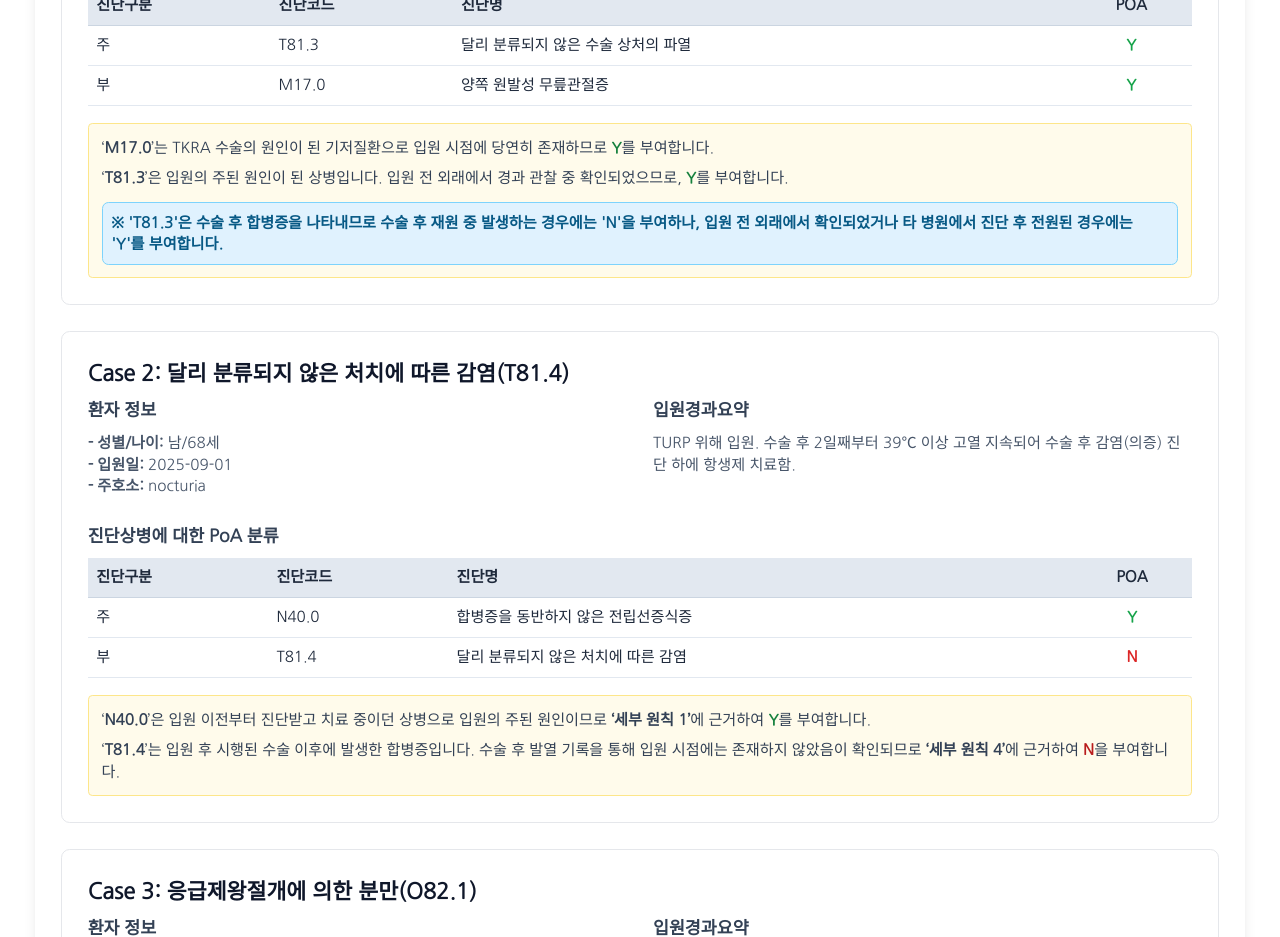
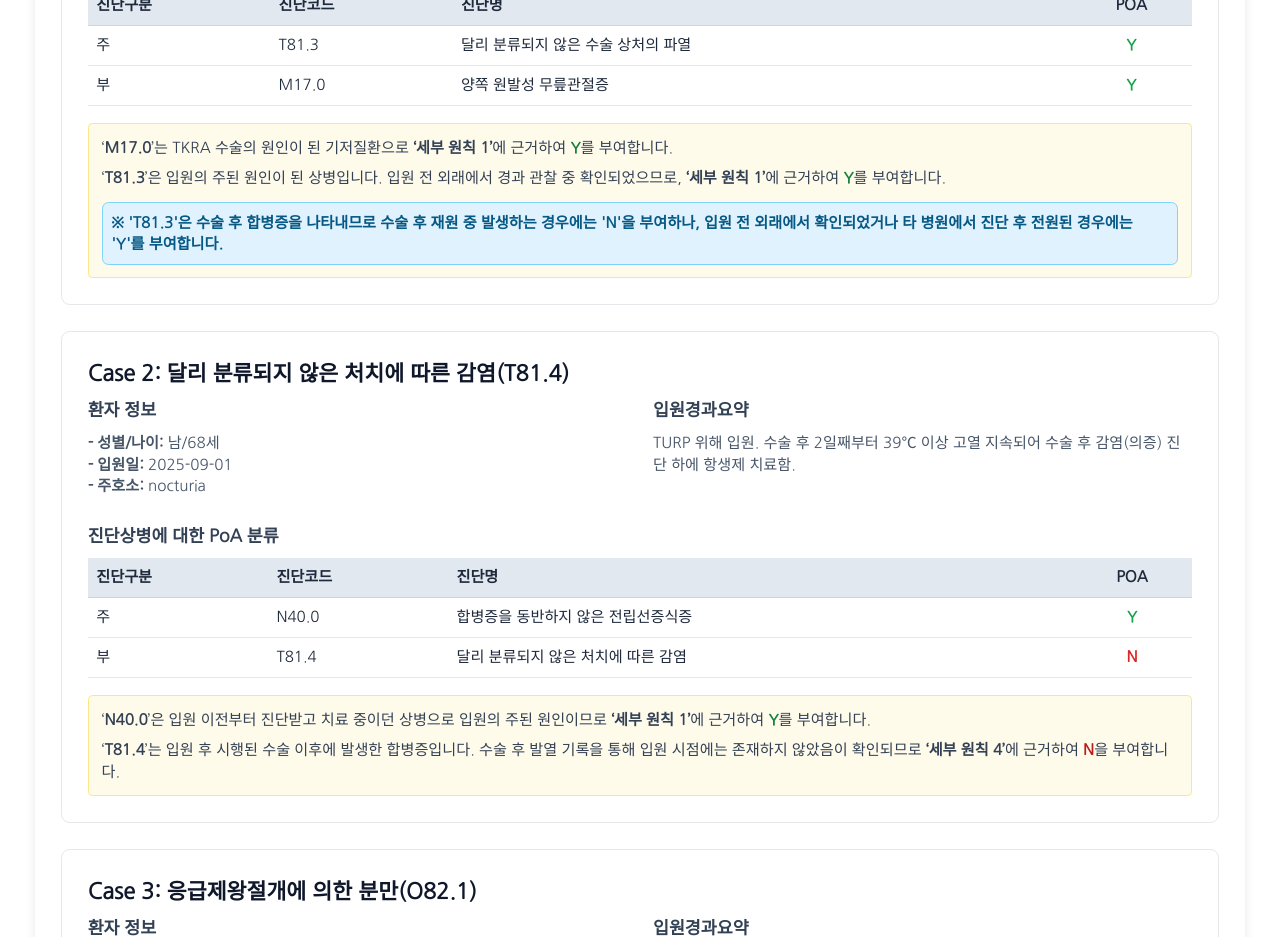
Before and after one commit to yarryme/poa-coding-training-assistant, a React (Vite) app: page / in a window 1280 px wide. Shown: the part 1100-2037 px from the top of the page. Built offline with nearby package versions, Linux system fonts and the light colour scheme.

Commit message:
feat: Reference specific POA principles in explanations
Clarify the reasoning behind POA coding decisions by explicitly linking them to relevant principles (e.g., '세부 원칙 1'). This improves the clarity and educational value of the learning materials.

```diff
--- a/components/LearningMaterial.tsx
+++ b/components/LearningMaterial.tsx
@@ -153,8 +153,8 @@ const LearningMaterial: React.FC = () => {
                     </table>
                 </div>
                 <div className="bg-amber-50 p-3 rounded border border-amber-200 text-sm text-slate-700">
-                    <p>‘<strong>M17.0</strong>’는 TKRA 수술의 원인이 된 기저질환으로 입원 시점에 당연히 존재하므로 <strong className="text-green-700">Y</strong>를 부여합니다.</p>
-                    <p className="mt-2">‘<strong>T81.3</strong>’은 입원의 주된 원인이 된 상병입니다. 입원 전 외래에서 경과 관찰 중 확인되었으므로, <strong className="text-green-700">Y</strong>를 부여합니다.</p>
+                    <p>‘<strong>M17.0</strong>’는 TKRA 수술의 원인이 된 기저질환으로 <strong>‘세부 원칙 1’</strong>에 근거하여 <strong className="text-green-700">Y</strong>를 부여합니다.</p>
+                    <p className="mt-2">‘<strong>T81.3</strong>’은 입원의 주된 원인이 된 상병입니다. 입원 전 외래에서 경과 관찰 중 확인되었으므로, <strong>‘세부 원칙 1’</strong>에 근거하여 <strong className="text-green-700">Y</strong>를 부여합니다.</p>
                     <p className="mt-3 p-2 bg-sky-100 border border-sky-300 rounded-md font-semibold text-sky-800">
                         ※ 'T81.3'은 수술 후 합병증을 나타내므로 수술 후 재원 중 발생하는 경우에는 'N'을 부여하나, 입원 전 외래에서 확인되었거나 타 병원에서 진단 후 전원된 경우에는 'Y'를 부여합니다.
                     </p>
```
